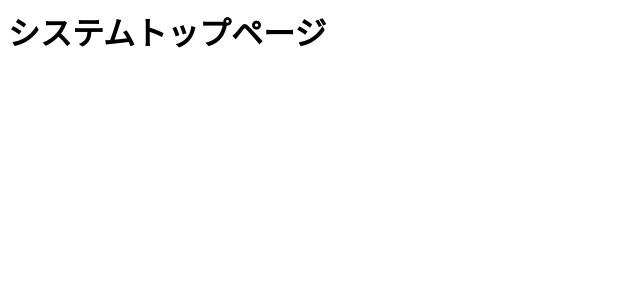
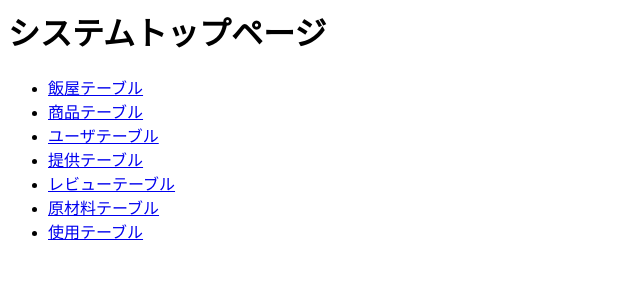
Before and after one commit to mtjune/dbskill, a PHP site: page / in a window 1280 px wide. Shown: the top 300 px of the page, without its empty margins (0-640 px from the left). Run offline with PHP 8.4, Linux system fonts and the light colour scheme.

Commit message:
mod index.php

```diff
--- a/index.php
+++ b/index.php
@@ -5,5 +5,15 @@
 <body>
 <h1>システムトップページ</h1>
 
+<ul>
+	<li><a href="http://turkey.slis.tsukuba.ac.jp/~s1413137/get_meshiyas.php">飯屋テーブル</a></li>
+	<li><a href="http://turkey.slis.tsukuba.ac.jp/~s1413137/get_items.php">商品テーブル</a></li>
+	<li><a href="http://turkey.slis.tsukuba.ac.jp/~s1413137/get_users.php">ユーザテーブル</a></li>
+	<li><a href="http://turkey.slis.tsukuba.ac.jp/~s1413137/get_offers.php">提供テーブル</a></li>
+	<li><a href="http://turkey.slis.tsukuba.ac.jp/~s1413137/get_reviews.php">レビューテーブル</a></li>
+	<li><a href="http://turkey.slis.tsukuba.ac.jp/~s1413137/get_materials.php">原材料テーブル</a></li>
+	<li><a href="http://turkey.slis.tsukuba.ac.jp/~s1413137/get_uses.php">使用テーブル</a></li>
+</ul>
+
 </body>
 </html>
```
